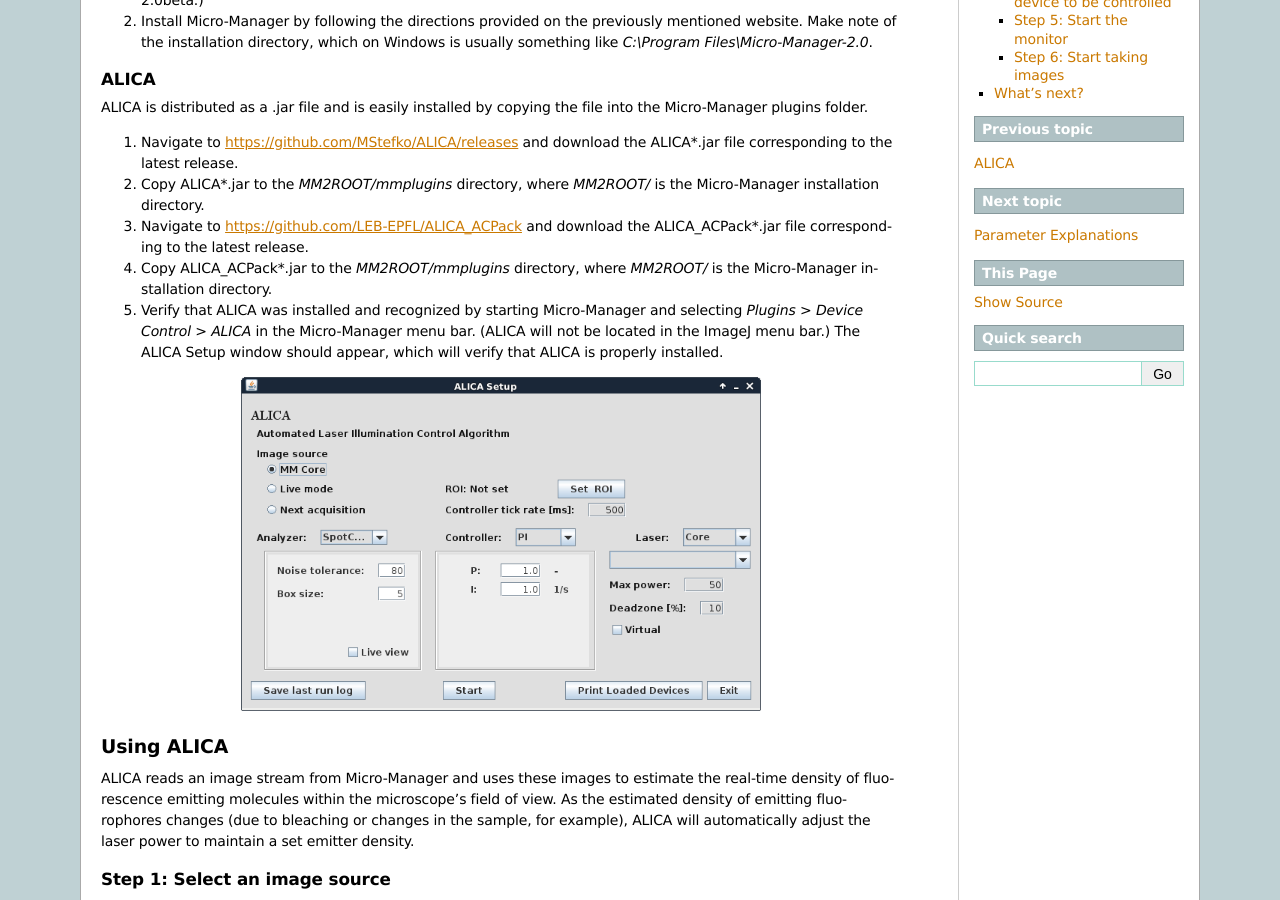
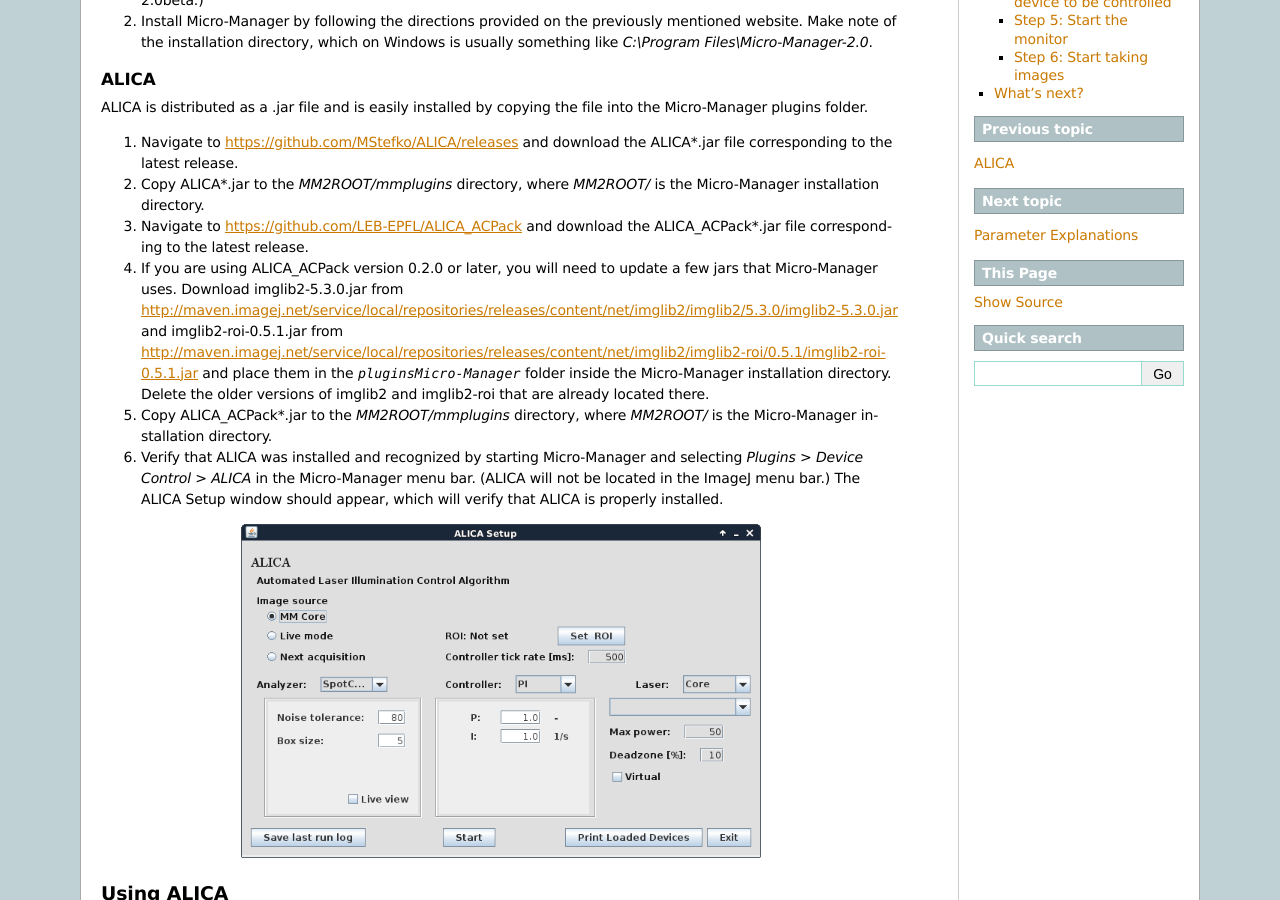
Before and after one commit to LEB-EPFL/ALICA, a Sphinx documentation site: the page built from docs/source/quickstart.rst, in a window 1280 px wide and 900 px high, scrolled down 310 px. Built offline with Sphinx 7.4.7, drawn with Linux system fonts in a browser that asks for light colours; pages that are not in the unit, such as notebooks, are missing from menus.

Commit message:
Updated installation docs.

```diff
--- a/docs/source/quickstart.rst
+++ b/docs/source/quickstart.rst
@@ -39,9 +39,18 @@
    *MM2ROOT/* is the Micro-Manager installation directory.
 3. Navigate to https://github.com/LEB-EPFL/ALICA_ACPack and download
    the ALICA_ACPack*.jar file corresponding to the latest release.
-4. Copy ALICA_ACPack*.jar to the *MM2ROOT/mmplugins* directory, where
+4. If you are using ALICA_ACPack version 0.2.0 or later, you will need
+   to update a few jars that Micro-Manager uses. Download
+   imglib2-5.3.0.jar from
+   http://maven.imagej.net/service/local/repositories/releases/content/net/imglib2/imglib2/5.3.0/imglib2-5.3.0.jar
+   and imglib2-roi-0.5.1.jar from
+   http://maven.imagej.net/service/local/repositories/releases/content/net/imglib2/imglib2-roi/0.5.1/imglib2-roi-0.5.1.jar
+   and place them in the `plugins\Micro-Manager` folder inside the
+   Micro-Manager installation directory. Delete the older versions of
+   imglib2 and imglib2-roi that are already located there.
+5. Copy ALICA_ACPack*.jar to the *MM2ROOT/mmplugins* directory, where
    *MM2ROOT/* is the Micro-Manager installation directory.
-5. Verify that ALICA was installed and recognized by starting
+6. Verify that ALICA was installed and recognized by starting
    Micro-Manager and selecting *Plugins > Device Control > ALICA* in
    the Micro-Manager menu bar. (ALICA will not be located in the
    ImageJ menu bar.) The ALICA Setup window should appear, which will
```
Also changed, not shown: README.md (+8 -0 lines).
